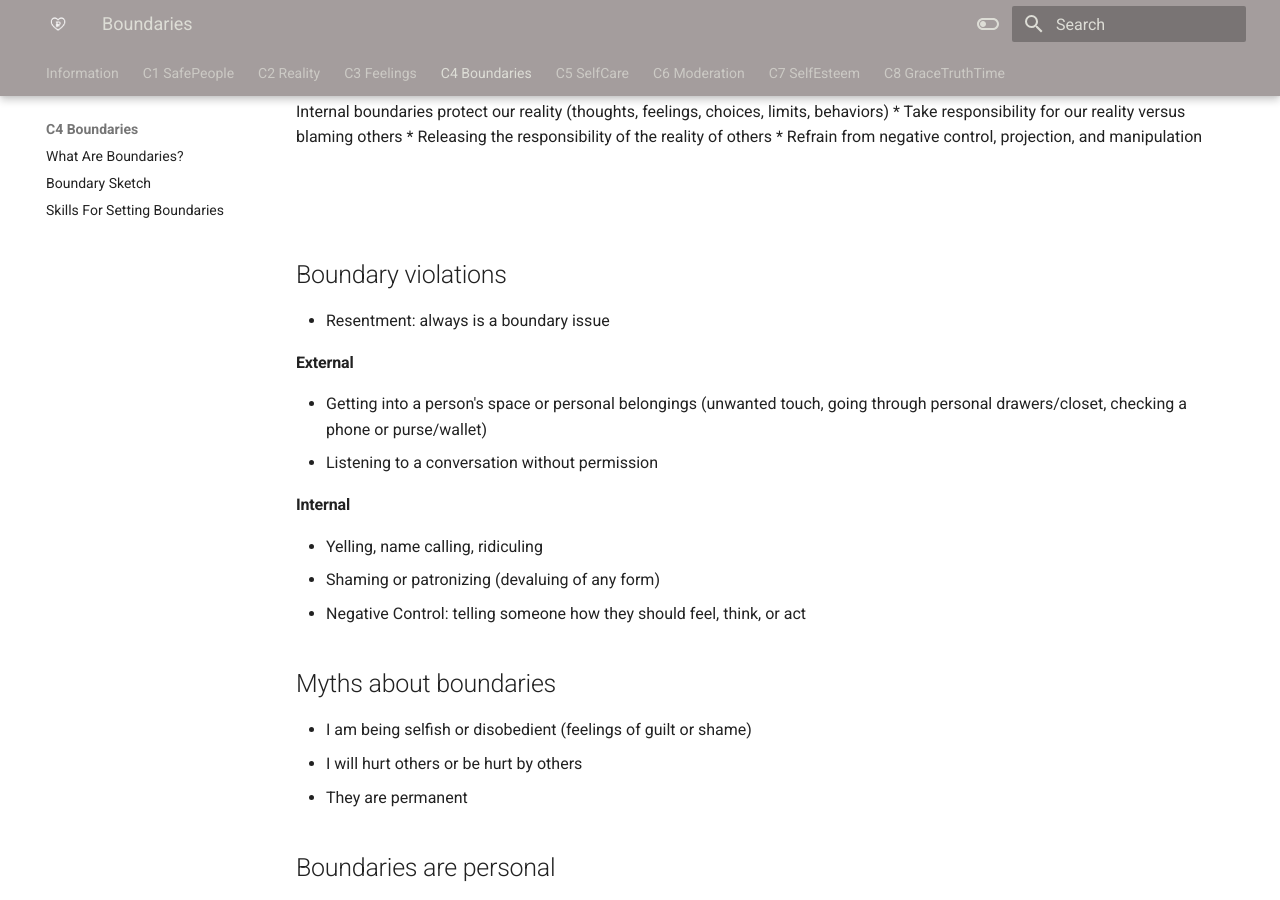
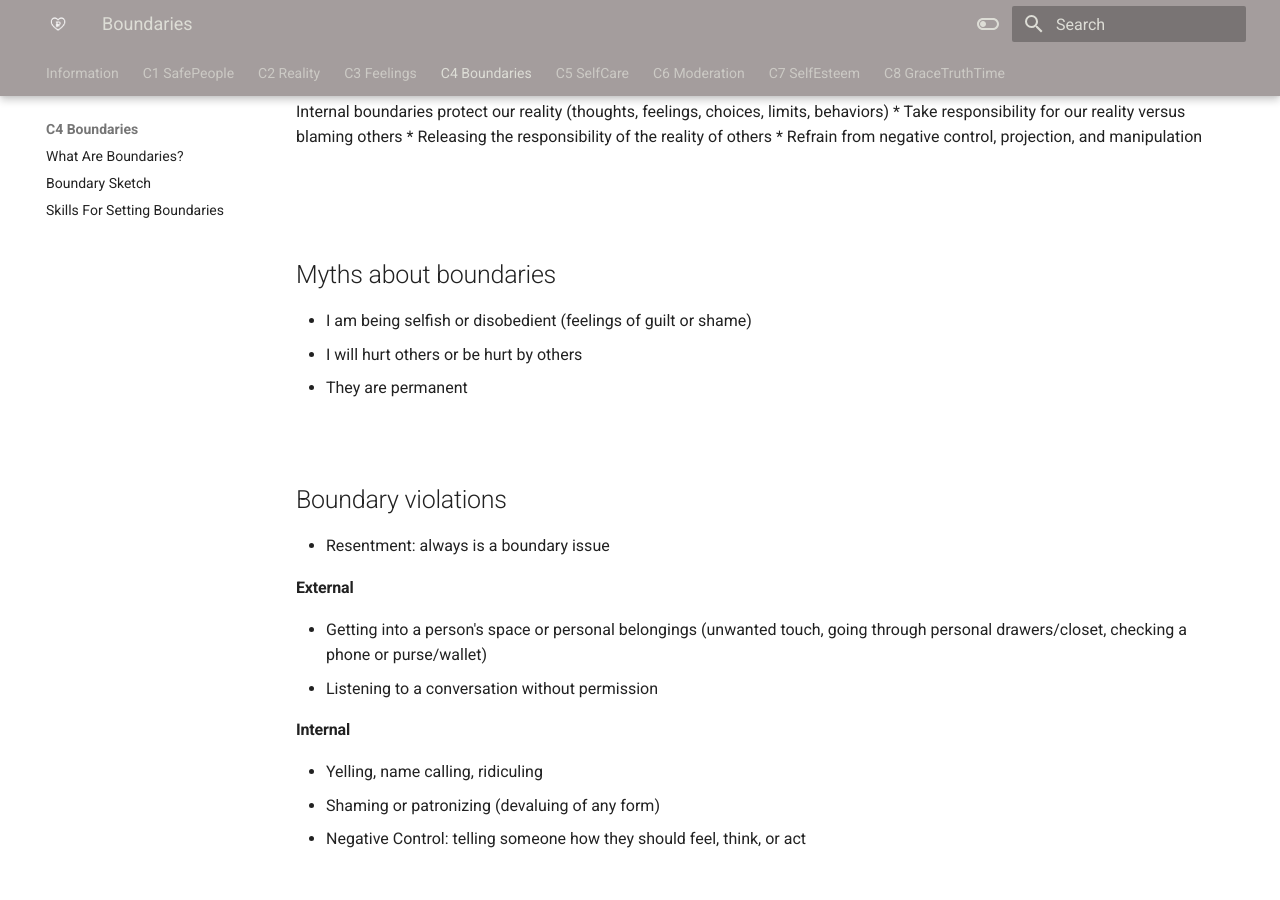
Before and after one commit to dgrothman/theinnerjourney, an MkDocs documentation site: the page built from docs/C4-Boundaries/Class 4 - Handout.md, in a window 1280 px wide and 900 px high, scrolled down 706 px. Built offline with MkDocs 1.6.1 and Material for MkDocs 9.7.7, drawn with Linux system fonts in a browser that asks for light colours; some of the changed text lies outside the part shown.

Commit message:
class 4 pdf formatting changes

```diff
--- a/docs/C4-Boundaries/Class 4 - Handout.md
+++ b/docs/C4-Boundaries/Class 4 - Handout.md
@@ -23,9 +23,17 @@ Internal boundaries protect our reality (thoughts, feelings, choices, limits, be
   * Releasing the responsibility of the reality of others
       * Refrain from negative control, projection, and manipulation
 
+<br><br>
+
+## Myths about boundaries
+
+* I am being selfish or disobedient (feelings of guilt or shame)
+* I will hurt others or be hurt by others
+* They are permanent
+
 <div class="page"></div>
 
-<br><br>
+<br>
 
 ## Boundary violations
 
@@ -38,11 +46,7 @@ Internal boundaries protect our reality (thoughts, feelings, choices, limits, be
 * Shaming or patronizing (devaluing of any form)
 * Negative Control: telling someone how they should feel, think, or act
 
-## Myths about boundaries
-
-* I am being selfish or disobedient (feelings of guilt or shame)
-* I will hurt others or be hurt by others
-* They are permanent
+<br>
 
 ## Boundaries are personal
 
@@ -51,6 +55,8 @@ Each person's boundaries will look different from others
   * What feels good? (pursuing joy)
   * What is mine? (knowing your reality)
   * What am I willing to lose or give up?
+
+<br>
 
 ## Barriers to boundaries
 
@@ -64,7 +70,7 @@ Each person's boundaries will look different from others
 
 <div class="page"></div>
 
-<br><br>
+<br>
 
 ## When we don't have boundaries
 
@@ -73,6 +79,8 @@ Each person's boundaries will look different from others
     * Procrastination
     * Self-sabotage
     * Drama
+
+<br>
 
 ## Setting boundaries
 
@@ -88,6 +96,8 @@ Each person's boundaries will look different from others
     * I would like to revisit this later when the energy has dissipated
     * I hear that you think I am  [insert negative stuff]. I would like to think about this because I'm not sure what to do with it
 
+<br>
+
 ## Boundaries and relationships
 
 * We are **RESPONSIBLE** for knowing the impact of our thoughts, feelings, and behaviors on another
@@ -102,23 +112,23 @@ Each person's boundaries will look different from others
 <div class="page"></div>
 
 ## Boundary Sketches
-### Healthy boundaries
+#### Healthy boundaries
 Healthy boundaries are like a house with a door with a doorknob on the inside only seperating us from others
 * We choose when to open the door and let someone in
   * Allows for connection
 * We choose when to leave the door closed
   * Protects ourself from others
   * Protects others from ourself
-### No boundaries
+#### No boundaries
 No boundaries are like having nothing seperating us from others
   * We do not know when we are being aboused or abusing others
   * Defficult to say "no"
   * Can be easily taken advantage of
-### Partial boundaries
+#### Partial boundaries
 Partial boundaries are like having gaps in your "wall" that seperates us from others
   * At certain times and/or with certain people can set limits and protect oneself
   * At other times and/or with other people may abuse or be abused
-### Walls
+#### Walls
 Wall are like having a brick wall with no door isolating us from others
   * Give solid protection but do not allow for connection at any level causing more isolation
   * People may move from one kind of wall to another
```
Also changed, not shown: other parts of docs/C4-Boundaries/Class 4 - Handout.md (+2 -1 lines), 1 other file.
